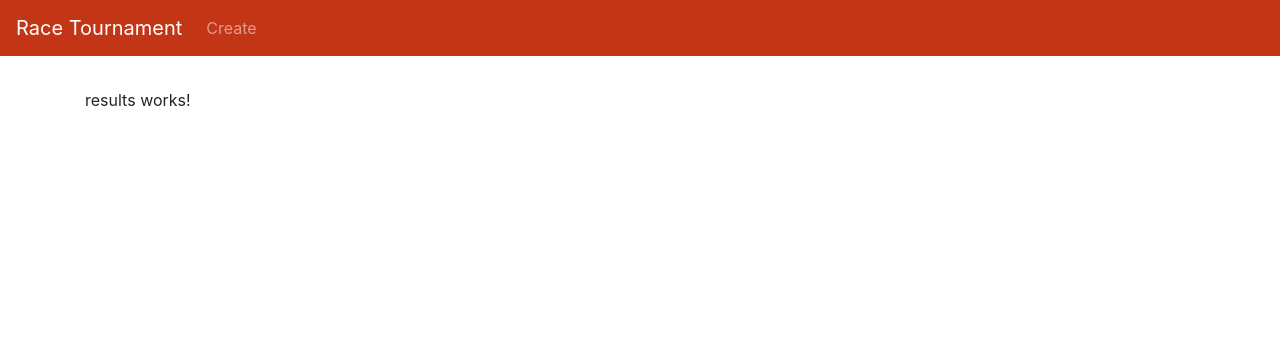
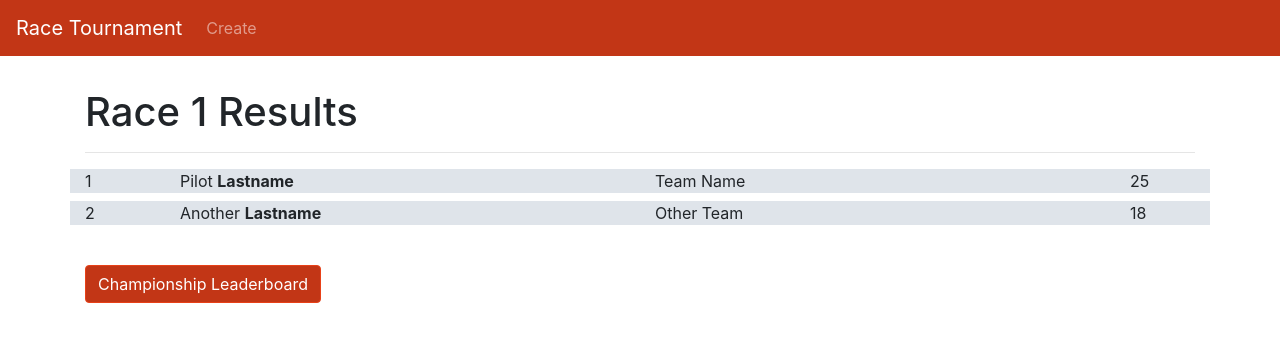
Before and after one commit to Honeysalad/raceTournament, an Angular app: page / in a window 1280 px wide. Shown: the top 342 px of the page. Built offline with nearby package versions, Linux system fonts and the light colour scheme.

Commit message:
Created leaderboard component, results template and new button style

```diff
--- a/src/app/app.module.ts
+++ b/src/app/app.module.ts
@@ -7,6 +7,7 @@ import { TopoComponent } from './topo/topo.component';
 import { CreateComponent } from './create/create.component';
 import { RaceComponent } from './race/race.component';
 import { ResultsComponent } from './results/results.component';
+import { LeaderboardComponent } from './leaderboard/leaderboard.component';
 
 @NgModule({
   declarations: [
@@ -14,7 +15,8 @@ import { ResultsComponent } from './results/results.component';
     TopoComponent,
     CreateComponent,
     RaceComponent,
-    ResultsComponent
+    ResultsComponent,
+    LeaderboardComponent
   ],
   imports: [
     BrowserModule,
--- /dev/null
+++ b/src/app/leaderboard/leaderboard.component.html
@@ -0,0 +1 @@
+<p>leaderboard works!</p>
--- /dev/null
+++ b/src/app/leaderboard/leaderboard.component.ts
@@ -0,0 +1,15 @@
+import { Component, OnInit } from '@angular/core';
+
+@Component({
+  selector: 'app-leaderboard',
+  templateUrl: './leaderboard.component.html',
+  styleUrls: ['./leaderboard.component.css']
+})
+export class LeaderboardComponent implements OnInit {
+
+  constructor() { }
+
+  ngOnInit() {
+  }
+
+}
--- a/src/app/results/results.component.css
+++ b/src/app/results/results.component.css
@@ -0,0 +1,4 @@
+.position{
+    background-color: #dfe4ea;
+    margin-bottom: 0.5em;
+}
--- a/src/app/results/results.component.html
+++ b/src/app/results/results.component.html
@@ -1 +1,34 @@
-<p>results works!</p>
+<h1>Race 1 Results</h1>
+<hr>
+
+<div class="row position"><!-- ngFor here -->
+    <div class="col-md-1">
+        1
+    </div>
+    <div class="col-md-5">
+        Pilot <b>Lastname</b>
+    </div>
+    <div class="col-md-5">
+        Team Name
+    </div>
+    <div class="col-md-1">
+        25
+    </div>
+</div>
+
+<div class="row position"><!-- just for test -->
+    <div class="col-md-1">
+        2
+    </div>
+    <div class="col-md-5">
+        Another <b>Lastname</b>
+    </div>
+    <div class="col-md-5">
+        Other Team
+    </div>
+    <div class="col-md-1">
+        18
+    </div>
+</div>
+<br>
+<button href="#" class="btn btn-primary">Championship Leaderboard</button>
--- a/src/styles.css
+++ b/src/styles.css
@@ -7,3 +7,7 @@
 h2, h3, h4, button{
     margin: 0.5em 0 1em 0;
 }
+.btn-primary {
+    background-color: #c23616;
+    border-color: #e84118;
+}
```
Also changed, not shown: src/app/leaderboard/leaderboard.component.css (added).
